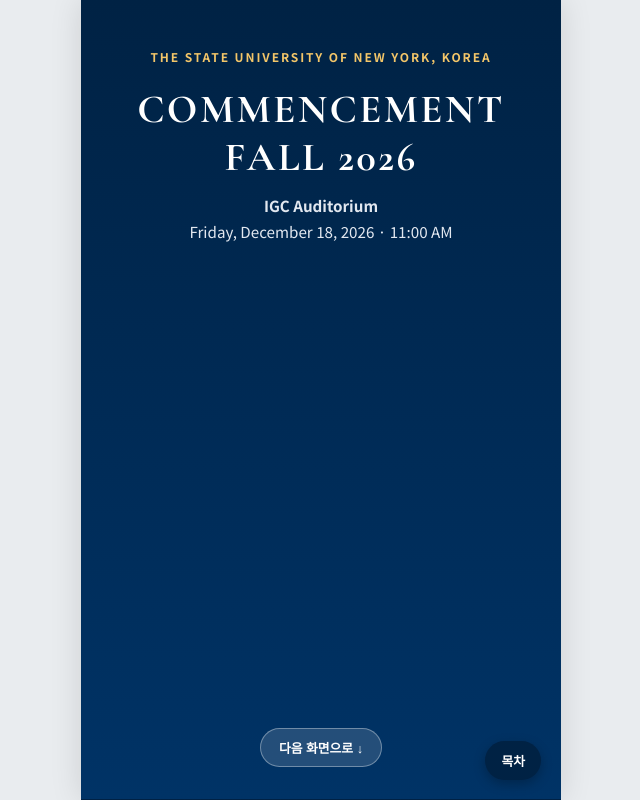
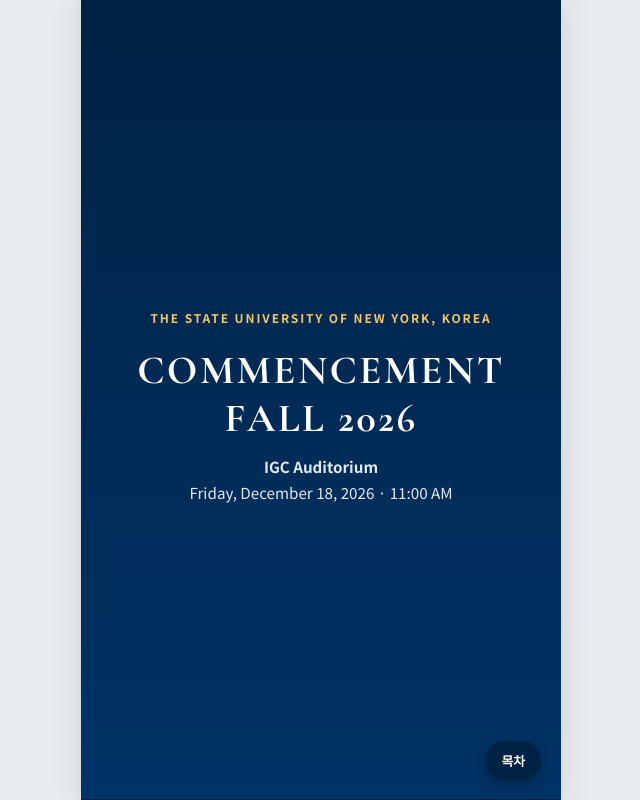
Before and after one commit to Peguinosuars/Fall-2026-Commencement-Leaflet, a plain HTML site: page index.html in a window 1280 px wide. Shown: the whole page, without its empty margins (319-959 px from the left). Drawn offline with nearby package versions, Linux system fonts and the light colour scheme.

Commit message:
Update index.html

```diff
--- a/index.html
+++ b/index.html
@@ -209,6 +209,8 @@
           <li class="grad-item"><span class="grad-name">Seon, Junwoo</span></li>
         </ul>
       </div>
+
+
 
     <!-- ================= [화면 9] 학부 (AMS) ================= -->
     <section class="screen top-align" id="sec-bs-ams">
@@ -454,23 +456,6 @@
       </ul>
     </div>
   </div>
-<script>
-    document.addEventListener("DOMContentLoaded", () => {
-      const screens = document.querySelectorAll(".screen");
-      screens.forEach((screen, index) => {
-        if (index < screens.length - 1) {
-          const nextScreen = screens[index + 1];
-          const wrapper = document.createElement("div");
-          wrapper.className = "next-page-area";
-          wrapper.innerHTML = `<button type="button" class="next-page-btn">다음 화면으로 ↓</button>`;
-          wrapper.querySelector("button").addEventListener("click", () => {
-            nextScreen.scrollIntoView({ behavior: "smooth" });
-          });
-          screen.appendChild(wrapper);
-        }
-      });
-    });
-  </script>
 </body>
 </body>
 </html>
```
